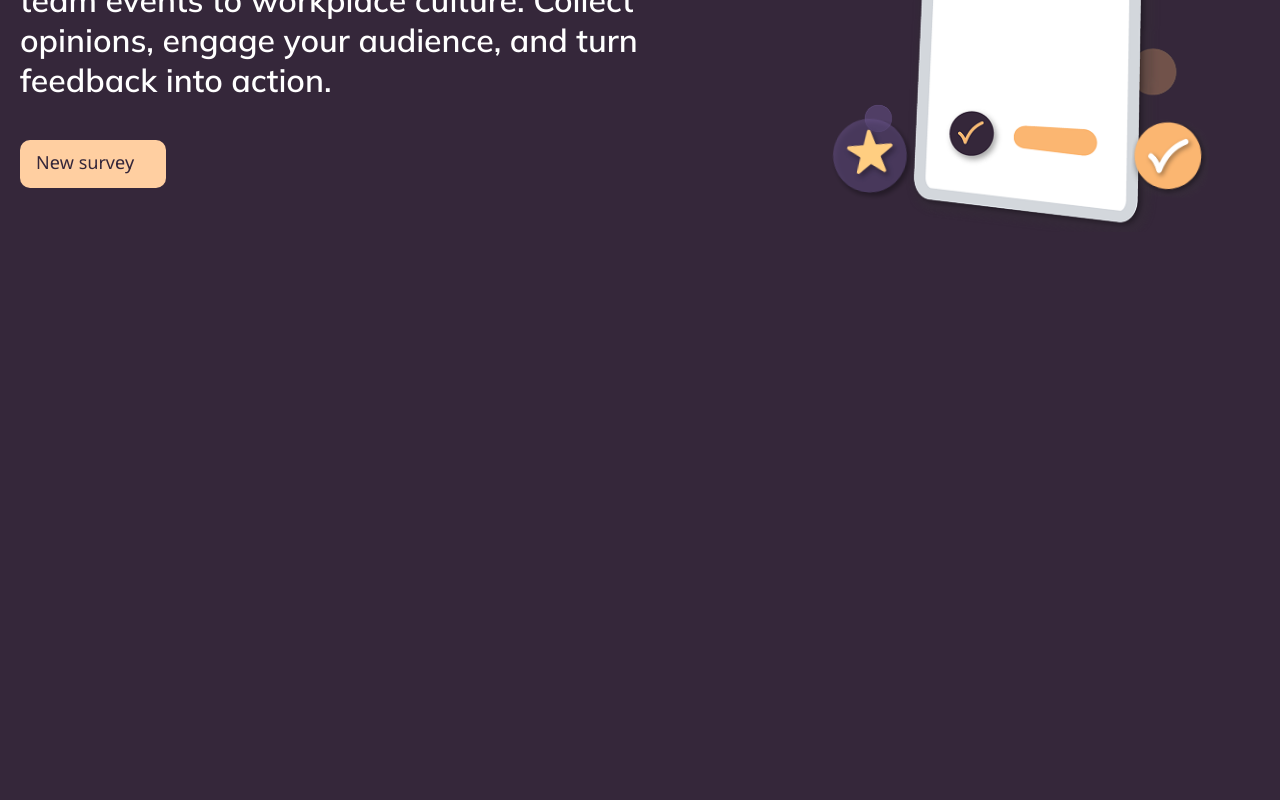
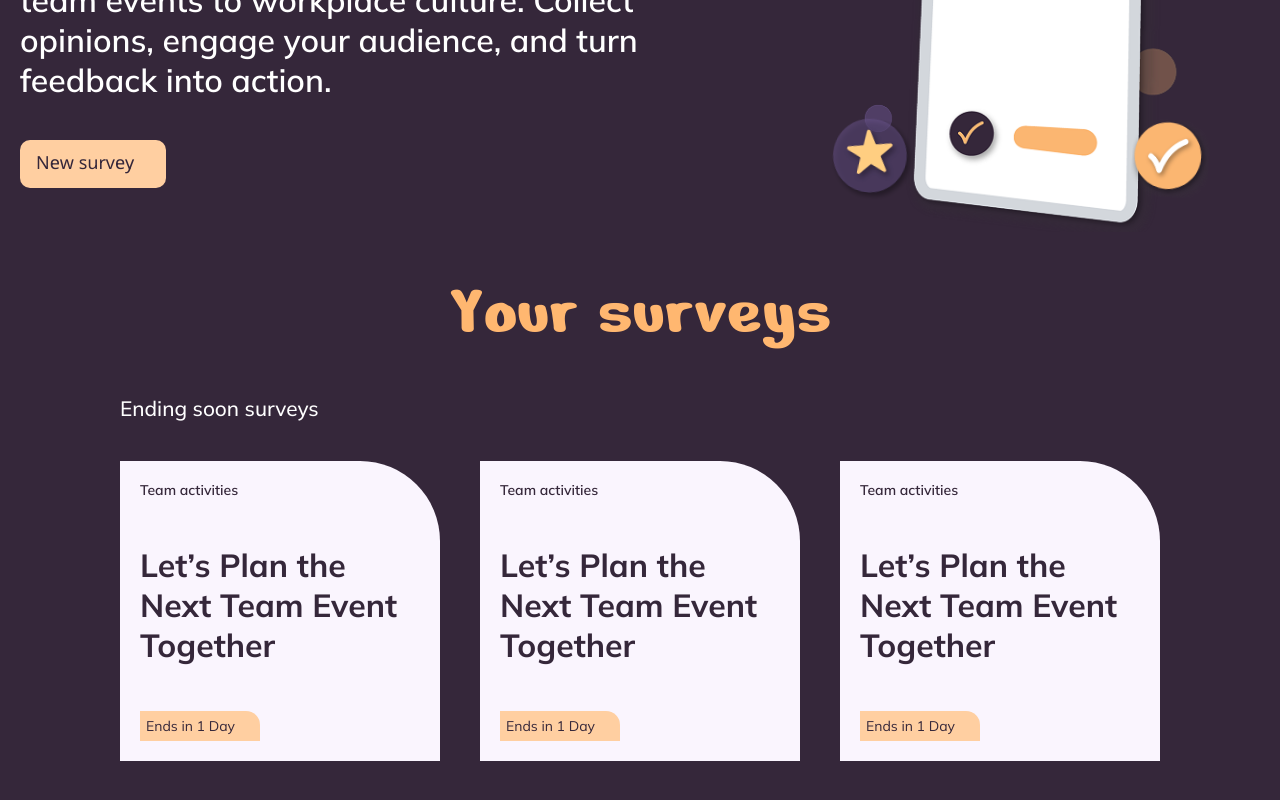
Before and after one commit to alexschoefer/PollApp, an Angular app: page / in a window 1280 px wide. Shown: the part 438-1238 px from the top of the page. Before the commit the page ends 800 px from the top, so only its background shows below. Built offline with nearby package versions, Linux system fonts and the light colour scheme.

Commit message:
feat: add component survey-list + structure without logic; styling

```diff
--- a/src/app/features/landing-page/landing-page.html
+++ b/src/app/features/landing-page/landing-page.html
@@ -8,7 +8,8 @@
             <div class="landing-page__hero-container-left">
                 <h1 class="land-page__hero_title">Collect Feedback, <br> Unlock Ideas</h1>
                 <p class="landing-page__hero_subtitle">
-                    Create and share surveys in minutes – from team events to workplace culture. Collect opinions, engage your audience, and turn feedback into action.
+                    Create and share surveys in minutes – from team events to workplace culture. Collect opinions,
+                    engage your audience, and turn feedback into action.
                 </p>
                 <button class="btn btn--primary btn--icon-add">
                     New survey
@@ -17,12 +18,25 @@
             <div class="landing-page__hero-container-right">
                 <div class="landing-page__hero-visual">
                     <img class="landing-page__hero-visual-image" src="assets/images/ui/hero_img_phone.png" alt="">
-                    <img class="landing-page__hero-visual-icon landing-page__hero-visual-icon--bubble" src="assets/images/ui/hero_icon_typing bubble.svg" alt="">
-                    <img class="landing-page__hero-visual-icon landing-page__hero-visual-icon--question" src="assets/images/ui/hero_icon_question mark.svg" alt="">
-                    <img class="landing-page__hero-visual-icon landing-page__hero-visual-icon--star" src="assets/images/ui/hero_icon_star.svg" alt="">
-                    <img class="landing-page__hero-visual-icon landing-page__hero-visual-icon--check" src="assets/images/ui/hero_icon_check.svg" alt="">
+                    <img class="landing-page__hero-visual-icon landing-page__hero-visual-icon--bubble"
+                        src="assets/images/ui/hero_icon_typing bubble.svg" alt="">
+                    <img class="landing-page__hero-visual-icon landing-page__hero-visual-icon--question"
+                        src="assets/images/ui/hero_icon_question mark.svg" alt="">
+                    <img class="landing-page__hero-visual-icon landing-page__hero-visual-icon--star"
+                        src="assets/images/ui/hero_icon_star.svg" alt="">
+                    <img class="landing-page__hero-visual-icon landing-page__hero-visual-icon--check"
+                        src="assets/images/ui/hero_icon_check.svg" alt="">
                 </div>
             </div>
         </section>
+
+        <!-- SURVEYS ENDING SECTION -->
+        <section class="landing-page__surveys-ending content-spacing-container section-spacing">
+            <h2 class="landing-page__section-title">Your surveys</h2>
+            <h3 class="landing-page__section-subtitle">Ending soon surveys</h3>
+            <!-- SURVEYS -->
+            <app-survey-list></app-survey-list>
+        </section>
+
     </main>
 </div>
--- a/src/app/features/landing-page/landing-page.scss
+++ b/src/app/features/landing-page/landing-page.scss
@@ -15,6 +15,20 @@
         font-family: var(--font-family-heading);
         font-size: var(--font-size-h1);
         color: var(--color-orange-primary);
+    }
+
+    h2 {
+        font-family: var(--font-family-heading);
+        font-size: var(--font-size-h2);
+        font-weight: var(--font-weight-regular);
+        color: var(--color-orange-primary);
+        text-align: center;
+    }
+
+    h3 {
+        font-family: var(--font-family-text);
+        font-size: var(--font-size-text-medium);
+        font-weight: var(--font-weight-medium);
     }
 }
 
@@ -38,3 +52,9 @@
         }
     }
 }
+
+.landing-page__surveys-ending {
+    @include mixins.flex-column-space-btw;
+    gap: 40px;
+    margin-top: 80px;
+}
--- a/src/app/features/landing-page/landing-page.ts
+++ b/src/app/features/landing-page/landing-page.ts
@@ -1,7 +1,8 @@
 import { Component } from '@angular/core';
+import { SurveyList } from '../surveys/survey-list/survey-list';
 
 @Component({
-  imports: [],
+  imports: [SurveyList],
   selector: 'app-landing-page',
   styleUrl: './landing-page.scss',
   templateUrl: './landing-page.html',
--- /dev/null
+++ b/src/app/features/surveys/survey-list/survey-list.html
@@ -0,0 +1,17 @@
+<section class="landing-page__surveys-ending-cards">
+    <article class="card-standard">
+        <p class="card-standard__category">Team activities</p>
+        <h3 class="card-standard__title">Let’s Plan the Next Team Event Together</h3>
+        <span class="card-standard__badge">Ends in 1 Day</span>
+    </article>
+    <article class="card-standard">
+        <p class="card-standard__category">Team activities</p>
+        <h3 class="card-standard__title">Let’s Plan the Next Team Event Together</h3>
+        <span class="card-standard__badge">Ends in 1 Day</span>
+    </article>
+    <article class="card-standard">
+        <p class="card-standard__category">Team activities</p>
+        <h3 class="card-standard__title">Let’s Plan the Next Team Event Together</h3>
+        <span class="card-standard__badge">Ends in 1 Day</span>
+    </article>
+</section>
--- /dev/null
+++ b/src/app/features/surveys/survey-list/survey-list.scss
@@ -0,0 +1,13 @@
+@use '../../../../styles/abstracts/mixins';
+
+h3 {
+    font-family: var(--font-family-text);
+    font-size: var(--font-size-text-large);
+    font-weight: var(--font-weight-bold);
+}
+
+.landing-page__surveys-ending-cards {
+    @include mixins.flex-space-btw;
+    gap: 16px;
+    flex-wrap: nowrap;
+}
--- a/src/styles.scss
+++ b/src/styles.scss
@@ -5,10 +5,13 @@
 // Import all the SCSS files from the base folder
 @use './styles/base/global';
 @use './styles/base/typography';
+@use './styles/base/spacing_global';
 
 // Import all the SCSS files from the components folder
 @use './styles/components/buttons';
 @use './styles/components/hero_image';
+@use './styles/components/cards';
 
 // Import all the SCSS files from the layout folder
 @use './styles/layout/main';
+@use './styles/layout/spacing';
--- a/src/styles/abstracts/_colors.scss
+++ b/src/styles/abstracts/_colors.scss
@@ -13,6 +13,14 @@ $colors: (
     --color-purple-light: #433349;
 
     --color-orange-primary: #FFB770;
-    --color-orange-secondary: #ffcfa1;
+    --color-orange-secondary: #FFCFA1;
     --color-orange-tertiary: #fee9d4;
+
+    /* Backgrounds */
+    --color-bg-card-light: #FAF5FE;
+    --color-bg-card-dark: #F4E9FB;
+    --color-bg-card-dropdown: #ffffff;
+    --color-bg-card-secondary: #d9d9d914;
+    --color-bg-card-secondary-hover: #d9d9d929;
+    --color-bg-card-syrvey-details: #8e70991a;
 }
--- a/src/styles/abstracts/_mixins.scss
+++ b/src/styles/abstracts/_mixins.scss
@@ -40,3 +40,9 @@
     margin-block-start: 0;
     margin-block-end: 0;
 }
+
+@mixin grid-two-columns {
+    display: grid;
+    grid-template-columns: repeat(2, 1fr);
+    gap: 1.5rem;
+  }
--- /dev/null
+++ b/src/styles/base/_spacing_global.scss
@@ -0,0 +1,13 @@
+:root {
+    /* Spacing scale */
+    --spacing-xs: 4px;
+    --spacing-sm: 8px;
+    --spacing-md: 12px;
+    --spacing-lg: 16px;
+    --spacing-xl: 24px;
+    --spacing-2xl: 32px;
+    --spacing-3xl: 48px;
+    --spacing-4xl: 64px;
+    --spacing-5xl: 80px;
+    --spacing-6xl: 120px;
+}
--- /dev/null
+++ b/src/styles/components/_cards.scss
@@ -0,0 +1,39 @@
+@use '../abstracts/mixins';
+
+.card-standard {
+    background-color: var(--color-bg-card-light);
+    border-radius: 0 80px 0 0;
+    font-family: var(--font-family-text);
+    color: var(--color-purple-dark);
+    padding: 20px;
+    @include mixins.flex-column-space-btw;
+    width: 320px;
+    min-height: 300px;
+    gap: 10px;
+    cursor: pointer;
+    transition: background-color 0.2s ease;
+
+    &:hover {
+        background-color: var(--color-bg-card-dark);
+    }
+
+    &__category {
+        font-size: var(--font-size-text-small);
+        font-weight: var(--font-weight-semibold);
+    }
+
+    &__title {
+        font-size: var(--font-size-h3);
+        margin: 0;
+        white-space: normal;
+        overflow: hidden;
+    }
+
+    &__badge {
+        background-color: var(--color-orange-secondary);
+        font-size: var(--font-size-text-small);
+        border-radius: 0 14px 0 0;
+        padding: 6px;
+        width: 120px;
+    }
+}
--- /dev/null
+++ b/src/styles/layout/_spacing.scss
@@ -0,0 +1,18 @@
+.container {
+  max-width: 1440px;
+  width: 100%;
+  margin: 0 auto;
+  padding: 20px;
+}
+
+/* Content container */
+.content-spacing-container {
+  max-width: 1200px;
+  margin-inline: auto;
+  padding-inline: 80px;
+}
+
+/* Section spacing */
+.section-spacing {
+  margin-block: 120px;
+}
```
Also changed, not shown: src/app/features/surveys/survey-list/survey-list.ts (added, +9 -0 lines).
